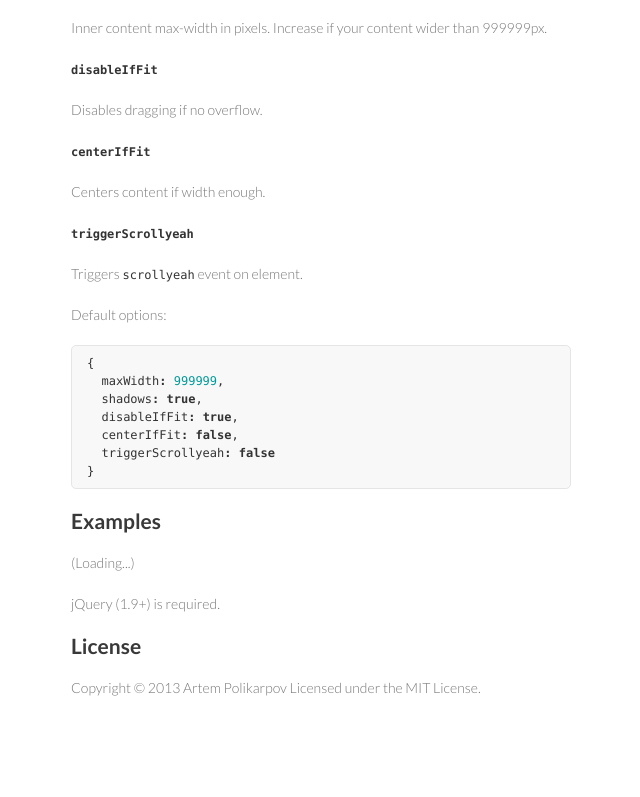
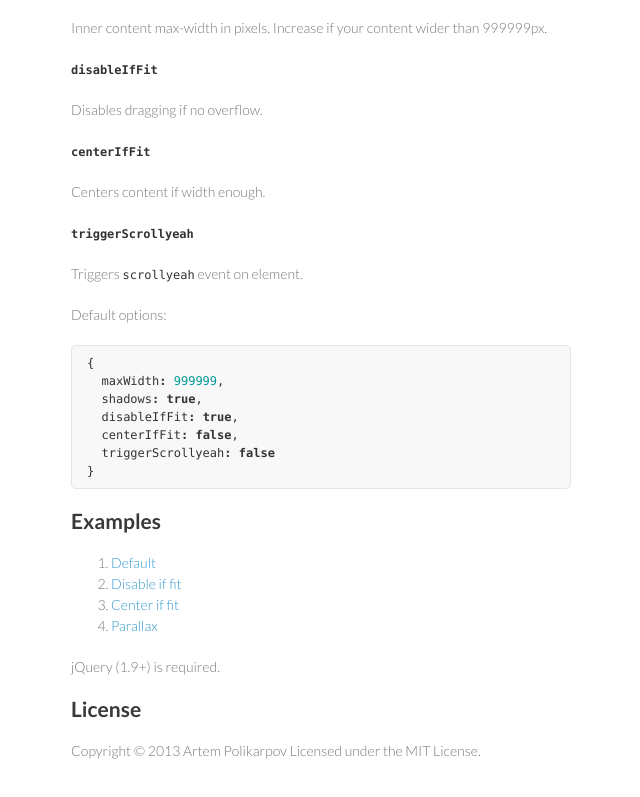
Before and after one commit to artpolikarpov/scrollyeah, a plain HTML site: page index.html in a window 1280 px wide. Shown: the part 837-1634 px from the top of the page, without its empty margins (499-1139 px from the left). Before the commit the page ends 1605 px from the top, so only its background shows below. Drawn offline with Linux system fonts and the light colour scheme.

```diff
--- a/index.html
+++ b/index.html
@@ -96,9 +96,12 @@
 
 <h2>Examples</h2>
 
-<p>(Loading...)</p>
-
-<p>jQuery (1.9+) is required.</p>
+<ol>
+<li><a href="http://artpolikarpov.github.io/scrollyeah/examples/default.html">Default</a></li>
+<li><a href="http://artpolikarpov.github.io/scrollyeah/examples/disable-if-fit.html">Disable if fit</a></li>
+<li><a href="http://artpolikarpov.github.io/scrollyeah/examples/center-if-fit.html">Center if fit</a></li>
+<li><a href="http://artpolikarpov.github.io/scrollyeah/examples/parallax.html">Parallax</a></li>
+</ol><p>jQuery (1.9+) is required.</p>
 
 <h2>License</h2>
 
```
Also changed, not shown: params.json (+1 -1 lines).
